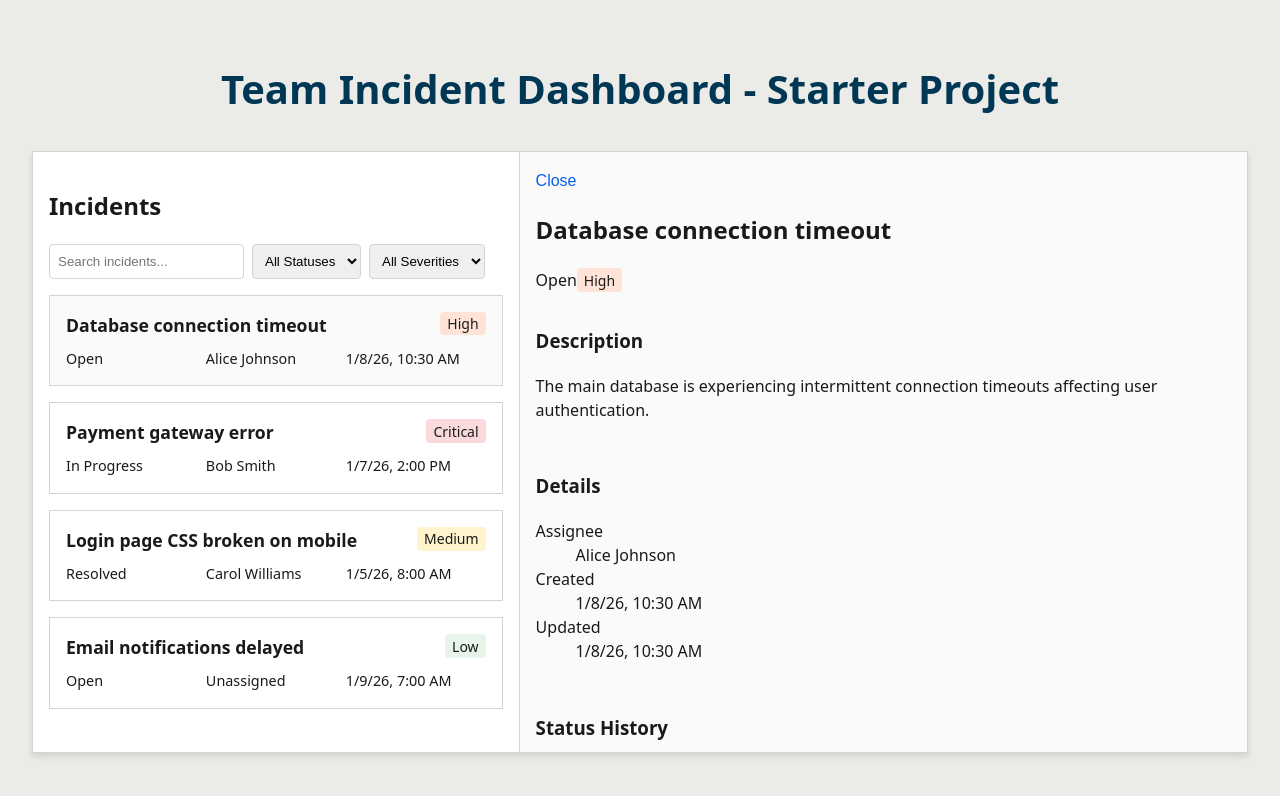
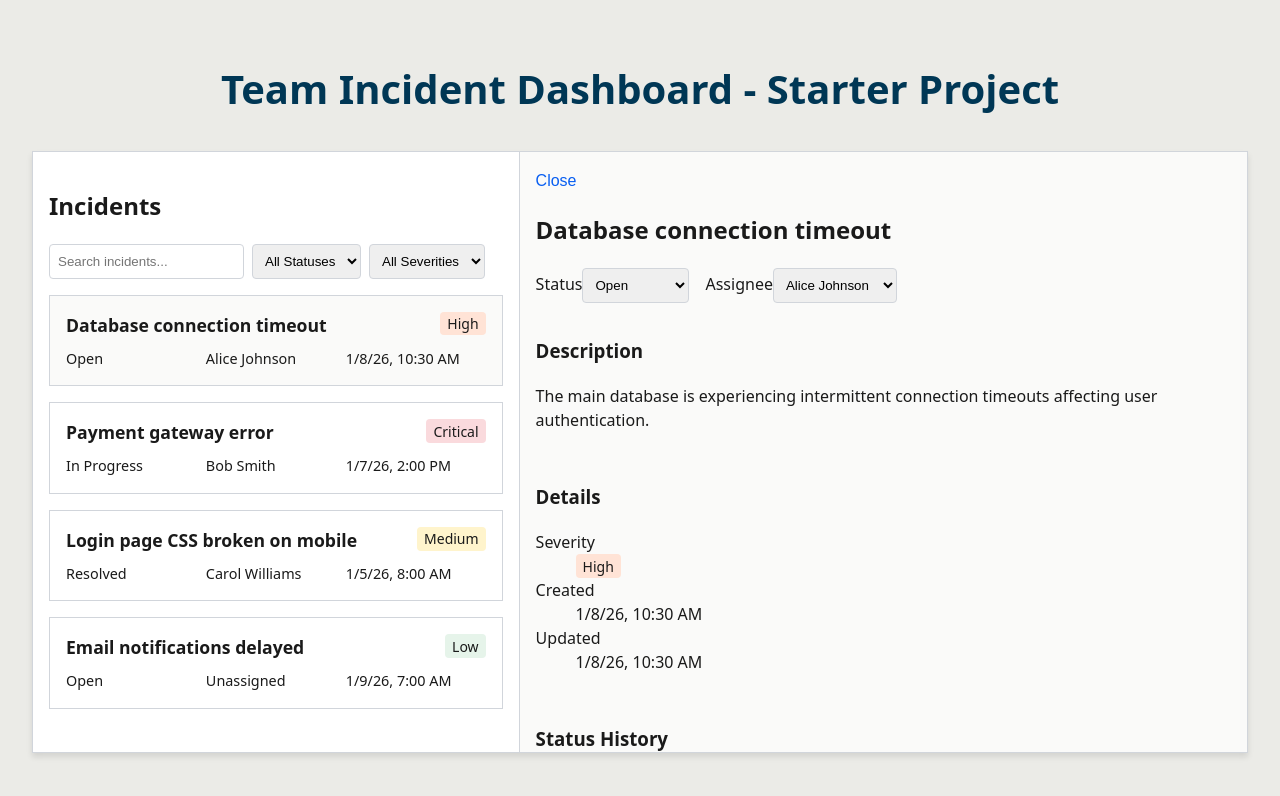
Before and after one commit to vitorleite/db-fe-exercise-incidents-dashboard, a React (Vite) app: page / in a window 1280 px wide. Both pictures are taken after a click on the button 640 px from the left and 340 px from the top of the page. Shown: the top 796 px of the page. Built offline with nearby package versions, Linux system fonts and the light colour scheme.

Commit message:
add ability to change status and assignee

```diff
--- a/src/features/Incidents/IncidentDetail.tsx
+++ b/src/features/Incidents/IncidentDetail.tsx
@@ -3,6 +3,9 @@ import { useIncidentQuery } from "./hooks/useIncidentQuery";
 import { formatDate } from "@/utils/formatDate";
 import { UserDisplay } from "@/components/UserDisplay";
 import { SeverityBadge } from "@/components";
+import { StatusSelect } from "./components/StatusSelect";
+import { useUpdateIncidentMutation } from "./hooks/useUpdateIncidentMutation";
+import { UserSelect } from "./components/UserSelect";
 
 interface IncidentDetailProps {
   incidentId: string;
@@ -10,6 +13,7 @@ interface IncidentDetailProps {
 
 export function IncidentDetail({ incidentId }: IncidentDetailProps) {
   const { data: incident, isLoading, error } = useIncidentQuery(incidentId);
+  const updateMutation = useUpdateIncidentMutation();
 
   if (isLoading) {
     return <Loading />;
@@ -27,13 +31,37 @@ export function IncidentDetail({ incidentId }: IncidentDetailProps) {
     <div className="incident-detail">
       <div className="incident-detail-header">
         <h2>{incident.title}</h2>
+
         <div className="incident-detail-meta">
-          <span
-            className={`incident-status ${incident.status.toLowerCase().replace(" ", "-")}`}
-          >
-            {incident.status}
-          </span>
-          <SeverityBadge severity={incident.severity} />
+          <div className="detail-field">
+            <label htmlFor="status">Status</label>
+            <StatusSelect
+              id="status"
+              value={incident.status}
+              onChange={(newStatus) => {
+                updateMutation.mutate({
+                  id: incidentId,
+                  data: { status: newStatus },
+                });
+              }}
+              disabled={updateMutation.isPending}
+            />
+          </div>
+
+          <div className="detail-field">
+            <label htmlFor="assignee">Assignee</label>
+            <UserSelect
+              id="assignee"
+              value={incident.assigneeId}
+              onChange={(newAssigneeId) => {
+                updateMutation.mutate({
+                  id: incidentId,
+                  data: { assigneeId: newAssigneeId },
+                });
+              }}
+              disabled={updateMutation.isPending}
+            />
+          </div>
         </div>
       </div>
 
@@ -45,9 +73,9 @@ export function IncidentDetail({ incidentId }: IncidentDetailProps) {
       <div className="incident-detail-section">
         <h3>Details</h3>
         <dl className="incident-detail-list">
-          <dt>Assignee</dt>
+          <dt>Severity</dt>
           <dd>
-            <UserDisplay userId={incident.assigneeId} />
+            <SeverityBadge severity={incident.severity} />
           </dd>
 
           <dt>Created</dt>
--- /dev/null
+++ b/src/features/Incidents/components/StatusSelect.tsx
@@ -0,0 +1,32 @@
+import type { IncidentStatus } from "@/api/types";
+
+interface StatusSelectProps {
+  value: IncidentStatus;
+  onChange: (status: IncidentStatus) => void;
+  disabled?: boolean;
+  id?: string;
+}
+
+const STATUS_OPTIONS: IncidentStatus[] = ["Open", "In Progress", "Resolved"];
+
+export function StatusSelect({
+  value,
+  onChange,
+  disabled = false,
+  id,
+}: StatusSelectProps) {
+  return (
+    <select
+      id={id}
+      value={value}
+      onChange={(e) => onChange(e.target.value as IncidentStatus)}
+      disabled={disabled}
+    >
+      {STATUS_OPTIONS.map((status) => (
+        <option key={status} value={status}>
+          {status}
+        </option>
+      ))}
+    </select>
+  );
+}
--- /dev/null
+++ b/src/features/Incidents/components/UserSelect.tsx
@@ -0,0 +1,33 @@
+import { useUsersQuery } from "@/hooks/useUsersQuery";
+
+interface UserSelectProps {
+  value: string | null;
+  onChange: (userId: string | null) => void;
+  disabled?: boolean;
+  id?: string;
+}
+
+export function UserSelect({
+  value,
+  onChange,
+  disabled = false,
+  id,
+}: UserSelectProps) {
+  const { data: users, isLoading } = useUsersQuery();
+
+  return (
+    <select
+      id={id}
+      value={value || ""}
+      onChange={(e) => onChange(e.target.value || null)}
+      disabled={disabled || isLoading}
+    >
+      <option value="">Unassigned</option>
+      {users?.map((user) => (
+        <option key={user.id} value={user.id}>
+          {user.name}
+        </option>
+      ))}
+    </select>
+  );
+}
--- a/src/features/Incidents/hooks/useUpdateIncidentMutation.ts
+++ b/src/features/Incidents/hooks/useUpdateIncidentMutation.ts
@@ -4,7 +4,7 @@ import { incidentKeys } from "./queryKeys";
 
 interface UpdateIncidentData {
   id: Incident["id"];
-  data: Pick<Incident, "status" | "assigneeId">;
+  data: Partial<Pick<Incident, "status" | "assigneeId">>;
 }
 
 export function useUpdateIncidentMutation() {
--- a/src/features/Incidents/incidents.css
+++ b/src/features/Incidents/incidents.css
@@ -97,3 +97,10 @@
   flex-direction: column;
   gap: 1rem;
 }
+
+.incident-detail-meta {
+  display: flex;
+  flex-direction: row;
+  gap: 1rem;
+  align-items: center;
+}
```
